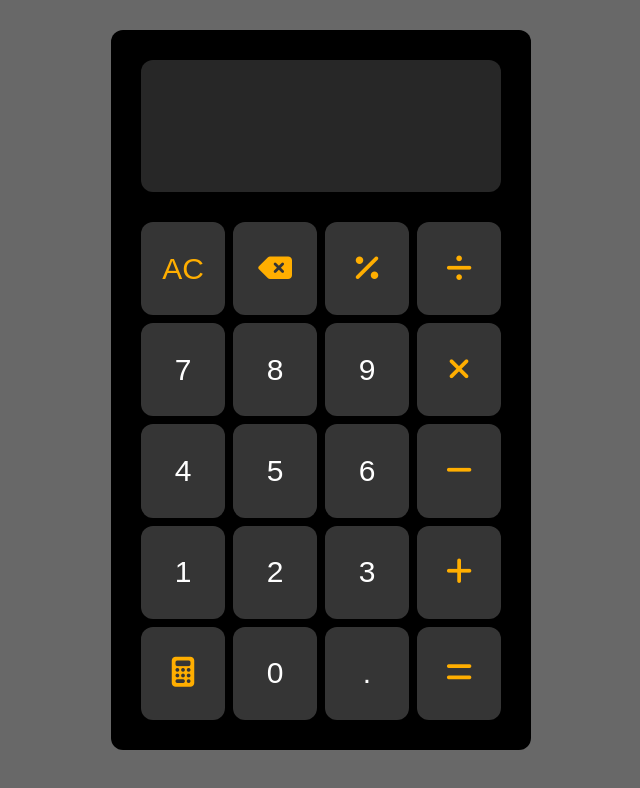
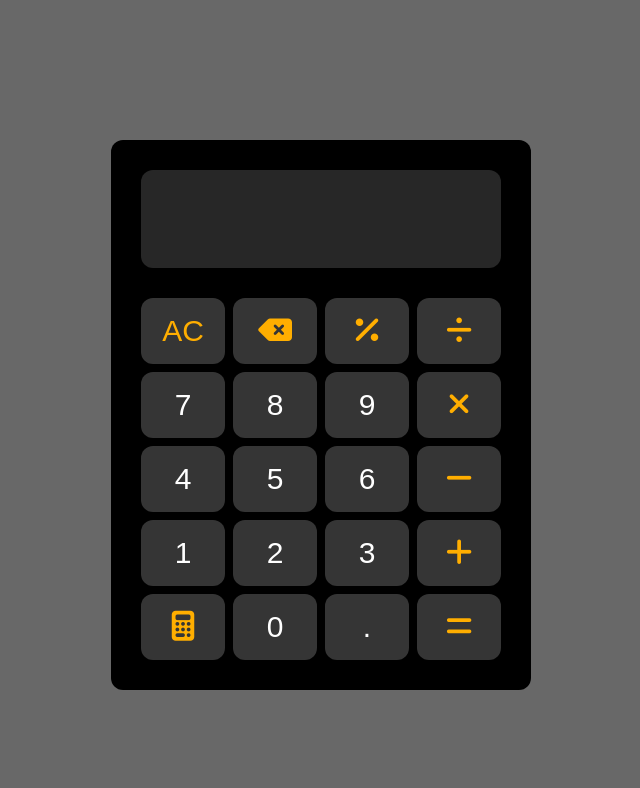
Before and after one commit to PRATIKGRX/Simple_Calculator, a plain HTML site: page index.html in a window 1280 px wide. Shown: the whole page, without its empty margins (319-959 px from the left). Drawn offline with Linux system fonts and the light colour scheme.

Commit message:
Add files via upload

```diff
--- a/style.css
+++ b/style.css
@@ -9,14 +9,14 @@ body {
     justify-content: center;
     align-items: center;
     background:rgb(104, 104, 104);
+    height: 100vh;
 }
-
 .dark-mode-body{
     background:rgb(73, 73, 73);
 }
 .container {
     margin-top: 30px;
-    height: 90vh;
+    height: 550px;
     width: 420px;
     background-color: black;
     border-radius: 12px;
@@ -46,9 +46,7 @@ body {
 
 
 .container .test {
-
     flex: 1;
-
 }
 
 .container .button-container {
```
